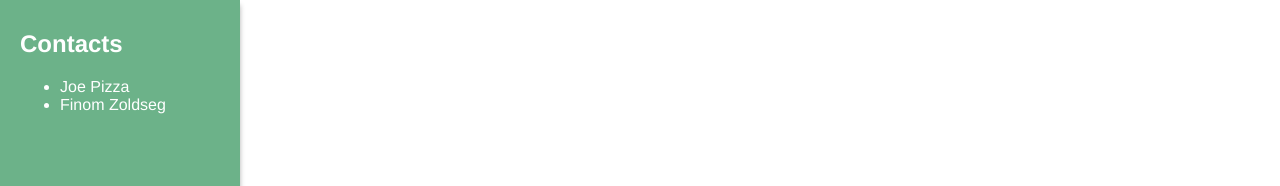
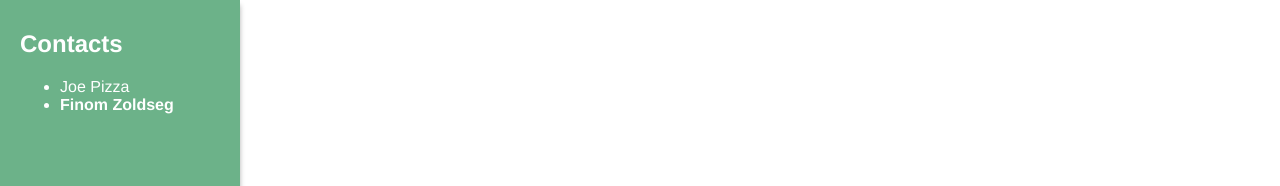
Before and after one commit to RichardOtvos/vue-contact-list, a Vue app: page / in a window 1280 px wide. Shown: the top 186 px of the page. Built offline with nearby package versions, Linux system fonts and the light colour scheme.

Commit message:
Adds highlighting to currently selected contact

```diff
--- a/src/App.vue
+++ b/src/App.vue
@@ -1,8 +1,12 @@
 <template>
   <div id="app">
-    <ContactList :contactList="contactList"></ContactList>
+    <ContactList
+      :contactList="contactList"
+      :selectedId="currentContactId"
+    ></ContactList>
     <div class="card-holder">
       <ContactCard
+        :id="selectedContact.id"
         :name="selectedContact.name"
         :email="selectedContact.email"
         :bio="selectedContact.bio"
@@ -20,9 +24,10 @@ export default {
   name: 'app',
   data: function() {
     return {
-      currentContactId: 1,
+      currentContactId: '2',
       contactList: [
         {
+          id: '1',
           name: 'Joe Pizza',
           email: 'joseph@pizza.test',
           bio:
@@ -33,6 +38,7 @@ export default {
             'http://tarpizza.com/wp-content/uploads/2016/10/napolyi-3.jpg',
         },
         {
+          id: '2',
           name: 'Finom Zoldseg',
           email: 'finom@zoldseg.test',
           bio:
@@ -47,7 +53,9 @@ export default {
   },
   computed: {
     selectedContact() {
-      return this.contactList[this.currentContactId];
+      return this.contactList.find(
+        contact => contact.id === this.currentContactId
+      );
     },
   },
   components: {
--- a/src/components/ContactCard.vue
+++ b/src/components/ContactCard.vue
@@ -20,6 +20,7 @@
 export default {
   name: 'ContactCard',
   props: {
+    id: String,
     name: String,
     email: String,
     bio: String,
--- a/src/components/ContactList.vue
+++ b/src/components/ContactList.vue
@@ -2,7 +2,13 @@
   <div class="contact-list">
     <h2>Contacts</h2>
     <ul>
-      <li v-for="contact in contactList">{{ contact.name }}</li>
+      <li
+        :class="{ active: contact.id === selectedId }"
+        v-for="contact in contactList"
+        :key="contact.id"
+      >
+        {{ contact.name }}
+      </li>
     </ul>
   </div>
 </template>
@@ -11,6 +17,7 @@
 export default {
   name: 'ContactList',
   props: {
+    selectedId: String,
     contactList: Array,
   },
 };
@@ -31,6 +38,10 @@ li {
 }
 
 li:hover {
+  text-decoration: underline;
+}
+
+.active {
   font-weight: bold;
 }
 </style>
```
